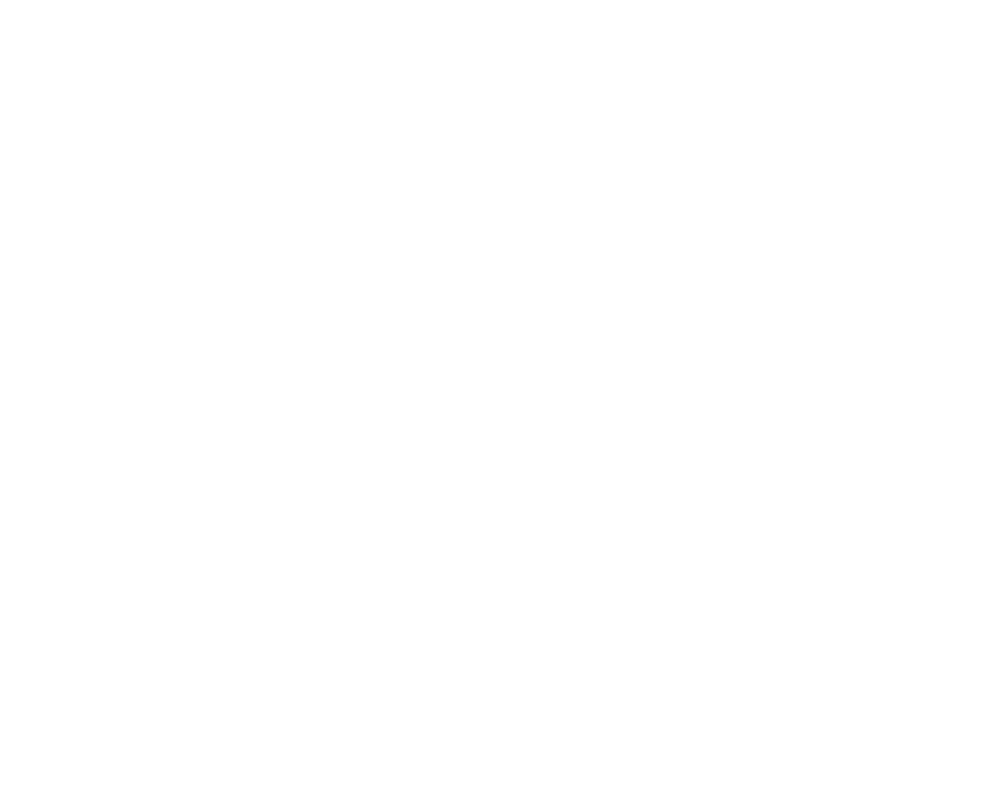
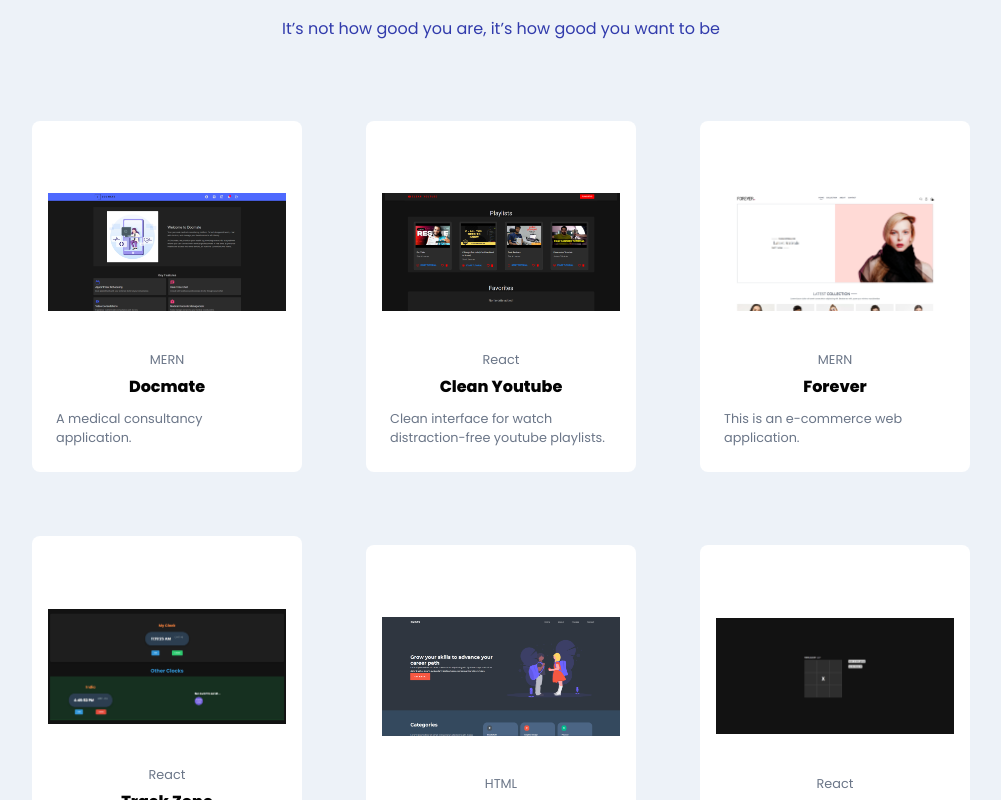
Before and after one commit to smimtiaz7/Portfolio_update, a Next.js app: page / in a window 1280 px wide. Shown: the part 1800-2600 px from the top of the page, without its empty margins (143-1144 px from the left). Before the commit the page ends 1655 px from the top, so only its background shows below. Built offline with nearby package versions, Linux system fonts and the light colour scheme.

Commit message:
add portfolio section

```diff
--- a/app/components/navbar/Navbar.jsx
+++ b/app/components/navbar/Navbar.jsx
@@ -13,9 +13,7 @@
   return (
     <nav className="app__navbar">
       <div className="app__navbar-logo">
-        <h1>
-          <Link href="#Home">IMTIAZ</Link>
-        </h1>
+        <Link href="#Home">IMTIAZ</Link>
       </div>
       <ul className="app__navbar-links">
         {[
--- a/app/components/navbar/navbar.scss
+++ b/app/components/navbar/navbar.scss
@@ -14,19 +14,15 @@
 
 .app__navbar-logo {
   display: flex;
-  justify-content: flex-start;
+  justify-content: center;
   align-items: center;
-
-  h1 {
-    width: 100px;
-    height: 20px;
-    cursor: pointer;
-
-    a {
-      color: black;
-      text-decoration: none;
-    }
-  }
+  font-size: 24px;
+  font-weight: 600;
+  width: 100px;
+  height: 20px;
+  cursor: pointer;
+  color: black;
+  text-decoration: none;
 
   @media screen and (min-width: 2000px) {
     width: 180px;
--- /dev/null
+++ b/app/components/portfolio/Portfolio.jsx
@@ -0,0 +1,84 @@
+"use client";
+
+import { motion } from "motion/react";
+
+import Work from "./Work";
+import "./portfolio.scss";
+import { AppWrap, MotionWrap } from "../wrapper";
+
+const Portfolio = () => {
+  return (
+    <>
+      <h2 className="head-text">
+        My creative <span> Portfolio </span> section{" "}
+      </h2>
+      <motion.h3
+        transition={{ duration: 0.5, delayChildren: 0.5 }}
+        className="app__work-filters"
+      >
+        It’s not how good you are, it’s how good you want to be
+      </motion.h3>
+      <motion.div
+        transition={{ duration: 0.5, delayChildren: 0.5 }}
+        className="app__work-portfolio"
+      >
+        <Work
+          portfolioImg={"/project1.png"}
+          tags={"MERN"}
+          title={"Docmate"}
+          description={"A medical consultancy application."}
+          projectLink={`https://docauth.onrender.com/`}
+          githubLink={`https://github.com/Imtiaz4530/DOC_MATE`}
+        />
+        <Work
+          portfolioImg={"/project2.png"}
+          tags={"React"}
+          title={`Clean Youtube`}
+          description={
+            "Clean interface for watch distraction-free youtube playlists."
+          }
+          projectLink={`https://cleanyoutube-sigma.vercel.app/`}
+          githubLink={"https://github.com/Imtiaz4530/clean_youtube"}
+        />
+        <Work
+          portfolioImg={"/project3.png"}
+          tags={"MERN"}
+          title={"Forever"}
+          description={"This is an e-commerce web application."}
+          projectLink={`https://forever-frontend-hazel.vercel.app/`}
+          githubLink={"https://github.com/Imtiaz4530/Forever"}
+        />
+        <Work
+          portfolioImg={"/project4.png"}
+          tags={"React"}
+          title={"Track Zone"}
+          description={"This application for manage your clock."}
+          projectLink={`https://trackzone-sand.vercel.app/`}
+          githubLink={"https://github.com/Imtiaz4530/Track_Zone-"}
+        />
+        <Work
+          portfolioImg={"/project5.png"}
+          tags={"HTML"}
+          title={"Byju's"}
+          description={"This is a education website."}
+          projectLink={`https://dreamy-fudge-be5365.netlify.app`}
+          githubLink={`https://github.com/Imtiaz4530/Educational-website`}
+        />
+        <Work
+          portfolioImg={"/project6.png"}
+          tags={"React"}
+          title={"Tic-Tac-Toe"}
+          description={"A simple tic-tac-toe game."}
+          projectLink={`https://0tic-tac-toe0.netlify.app/`}
+          githubLink={`https://github.com/Imtiaz4530/tic_tac_toe`}
+        />
+      </motion.div>
+    </>
+  );
+};
+
+export default AppWrap(
+  MotionWrap(Portfolio, "app__portfolio"),
+  "Portfolio",
+  "app__primarybg"
+);
--- /dev/null
+++ b/app/components/portfolio/Work.jsx
@@ -0,0 +1,82 @@
+"use client";
+
+import { motion } from "motion/react";
+import { AiFillEye, AiFillGithub } from "react-icons/ai";
+import { useState } from "react";
+
+import "./portfolio.scss";
+import Image from "next/image";
+import Link from "next/link";
+
+const Work = ({
+  portfolioImg,
+  projectLink,
+  title,
+  description,
+  tags,
+  githubLink,
+}) => {
+  const [isHovering, setIsHovering] = useState(false);
+
+  return (
+    <>
+      <div
+        className="app__work-item app__flex"
+        onMouseEnter={() => setIsHovering(true)}
+        onMouseLeave={() => setIsHovering(false)}
+      >
+        <div className="app__work-img app__flex">
+          <Image src={portfolioImg} alt="Works" width={1000} height={1000} />
+          <motion.div
+            animate={{ opacity: isHovering ? 1 : 0 }}
+            transition={{
+              duration: 0.25,
+              ease: "easeInOut",
+            }}
+            className="app__work-hover app__flex"
+          >
+            <Link href={projectLink} target="_blank" rel="noreferrer">
+              <motion.div
+                animate={{ scale: isHovering ? 1 : 0 }}
+                whileHover={{ scale: 0.9 }}
+                transition={{
+                  duration: 0.25,
+                  ease: "easeInOut",
+                }}
+                className="app__flex"
+              >
+                <AiFillEye />
+              </motion.div>
+            </Link>
+            <Link href={githubLink} target="_blank" rel="noreferrer">
+              <motion.div
+                whileInView={{ scale: [0, 1] }}
+                whileHover={{ scale: [1, 0.9] }}
+                transition={{
+                  duration: 0.25,
+                  ease: "easeInOut",
+                  staggerChildren: 0.5,
+                }}
+                className="app__flex"
+              >
+                <AiFillGithub />
+              </motion.div>
+            </Link>
+          </motion.div>
+        </div>
+        <div className="app__work-content app__flex">
+          <h4 className="bold-text">{title}</h4>
+          <p className="p-text" style={{ marginTop: 10 }}>
+            {description}
+          </p>
+
+          <div className="app__work-tag app__flex">
+            <p className="p-text">{tags}</p>
+          </div>
+        </div>
+      </div>
+    </>
+  );
+};
+
+export default Work;
--- /dev/null
+++ b/app/components/portfolio/portfolio.scss
@@ -0,0 +1,115 @@
+.app__portfolio {
+  flex: 1;
+  width: 100%;
+  flex-direction: column;
+}
+
+.app__work-filters {
+  margin: 2rem 0 3rem;
+  color: #313bac;
+  text-align: center;
+}
+
+.app__work-portfolio {
+  display: flex;
+  justify-content: center;
+  align-items: center;
+  flex-wrap: wrap;
+  transition: all 0.5s ease;
+
+  .app__work-item {
+    width: 270px;
+    flex-direction: column;
+    padding: 1rem;
+    margin: 2rem;
+    border-radius: 0.5rem;
+    background-color: #fff;
+    color: #000;
+    cursor: pointer;
+  }
+
+  &:hover {
+    box-shadow: 0 0 25px rgba(0, 0, 0, 0.2);
+  }
+
+  @media screen and (min-width: 2000px) {
+    width: 470px;
+    padding: 1.25rem;
+    border-radius: 0.75rem;
+  }
+
+  @media screen and (max-width: 300px) {
+    width: 100%;
+    margin: 1rem;
+  }
+}
+
+.app__work-img {
+  width: 100%;
+  height: 230px;
+  position: relative;
+
+  img {
+    width: 100%;
+    height: 100%;
+    border-radius: 0.5rem;
+    object-fit: contain;
+  }
+
+  @media screen and (min-width: 2000px) {
+    height: 350px;
+  }
+}
+
+.app__work-hover {
+  position: absolute;
+  top: 0;
+  left: 0;
+  bottom: 0;
+  right: 0;
+  width: 100%;
+  height: 100%;
+  background-color: rgba(0, 0, 0, 0.5);
+  border-radius: 0.5rem;
+  opacity: 0;
+  transition: all 0.3s ease;
+
+  div {
+    width: 50px;
+    height: 50px;
+    border-radius: 50%;
+    background-color: rgba(0, 0, 0, 0.5);
+    color: #fff;
+    margin: 1rem;
+    font-family: var(--font-base);
+    font-weight: 800;
+    cursor: pointer;
+    transition: all 0.3s ease;
+  }
+
+  svg {
+    width: 50%;
+    height: 50%;
+    color: var(--white-color);
+  }
+}
+
+.app__work-content {
+  padding: 0.5rem;
+  width: 100%;
+  position: relative;
+  flex-direction: column;
+
+  h1 {
+    margin-top: 1rem;
+    line-height: 1.5;
+  }
+
+  .app__work-tag {
+    position: absolute;
+    padding: 0.5rem 1rem;
+    border-radius: 10px;
+    background-color: #fff;
+    top: -25px;
+  }
+}
--- a/app/page.js
+++ b/app/page.js
@@ -1,11 +1,13 @@
 import About from "./components/about/About";
 import Navbar from "./components/navbar/Navbar";
+import Portfolio from "./components/portfolio/Portfolio";
 
 const Home = () => {
   return (
     <div className="app">
       <Navbar />
       <About />
+      <Portfolio />
     </div>
   );
 };
```
